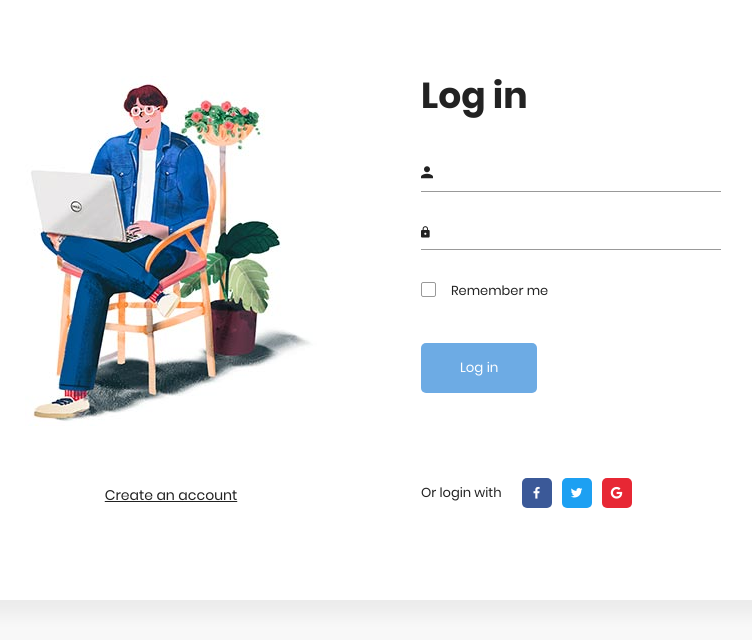
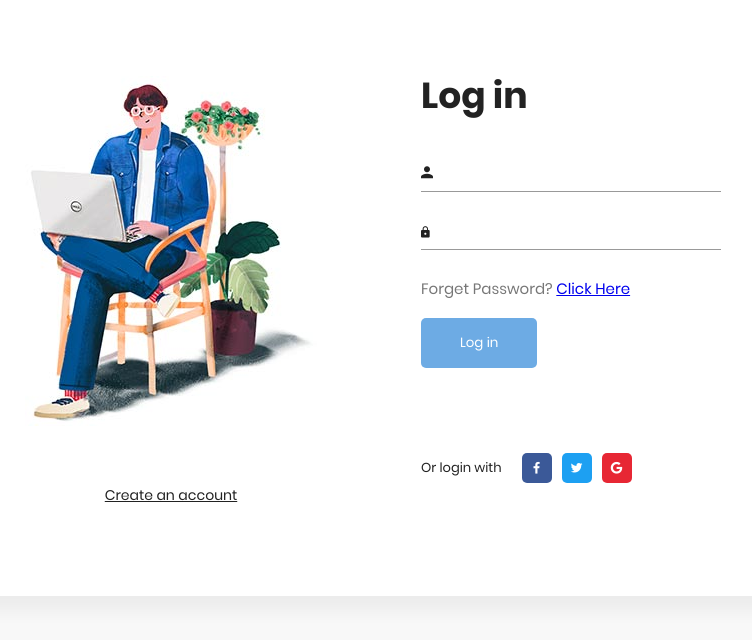
Before and after one commit to Shakil1081/craftdoc, a Django app: page /login/ in a window 1280 px wide. Shown: the part 159-799 px from the top of the page, without its empty margins (279-1031 px from the left). After the commit the page ends 661 px from the top, so only its background shows below. Run offline with Django 4.2, Linux system fonts and the light colour scheme.

Commit message:
public user forget passowrd

```diff
--- a/customadmin/models.py
+++ b/customadmin/models.py
@@ -65,7 +65,7 @@ class User(AbstractBaseUser, PermissionsMixin):
     def verify_email(self):
         """Mark email as verified and clear the token"""
         self.email_verified_at = timezone.now()
-        self.email_verify_token = None
+        # self.email_verify_token = None
         self.is_active = True  # Activate account if not already active
         self.save()
 
--- a/docmodify/templates/docmodify/auth/login.html
+++ b/docmodify/templates/docmodify/auth/login.html
@@ -38,12 +38,15 @@
                       {% endif %}
                   </div>
 
-                  <div class="form-group">
+                  <div>
+                    <p>Forget Password? <a href="{% url 'password_reset' %}" class="">Click Here</a></p>
+                  </div>
+                  {% comment %} <div class="form-group">
                       <input type="checkbox" name="remember-me" id="remember-me" class="agree-term" />
                       <label for="remember-me" class="label-agree-term">
                           <span><span></span></span>Remember me
                       </label>
-                  </div>
+                  </div> {% endcomment %}
 
                   <div class="form-group form-button">
                       <input type="submit" name="signin" id="signin" class="form-submit" value="Log in"/>
--- a/docmodify/urls.py
+++ b/docmodify/urls.py
@@ -1,6 +1,9 @@
 from django.urls import path
 from django.contrib.auth.views import LogoutView
 from . import views
+from .views import CustomPasswordResetView
+from django.contrib.auth import views as auth_views
+
 
 urlpatterns = [
     path('', views.hello_there, name='hello_there'),
--- a/docmodify/views.py
+++ b/docmodify/views.py
@@ -13,6 +13,8 @@ from .tokens import account_activation_token
 from .forms import PublicUserRegistrationForm, PublicLoginForm
 from django.contrib.auth import get_user_model
 from django.core.mail import EmailMultiAlternatives
+from django.contrib.auth.views import PasswordResetView
+from django.urls import reverse_lazy
 
 def hello_there(request):
     return render(request, 'docmodify/letterhead_upload.html')
@@ -180,3 +182,26 @@ def public_login(request):
         form = PublicLoginForm()
 
     return render(request, 'docmodify/auth/login.html', {'form': form})
+
+class CustomPasswordResetView(PasswordResetView):
+    template_name = 'docmodify/auth/password_reset_form.html'  # Your custom form template
+    # email_template_name = 'docmodify/auth/password_reset_email.html'  # Plain text email template (optional)
+    html_email_template_name = 'docmodify/auth/password_reset_email.html'  # Your custom HTML email template
+    # subject_template_name = 'docmodify/auth/password_reset_subject.txt'  # Custom subject template
+    success_url = reverse_lazy('password_reset_done')
+
+    def send_mail(self, subject_template_name, email_template_name, context, from_email, to_email, html_email_template_name=None):
+        """
+        Override the send_mail method to send both plain text and HTML emails.
+        """
+        subject = render_to_string(subject_template_name, context)
+        subject = ''.join(subject.splitlines())  # Remove any line breaks
+        body = render_to_string(email_template_name, context)  # Plain text email (optional)
+
+        # Render the HTML email template
+        html_email = render_to_string(html_email_template_name, context)
+
+        # Create the email message
+        msg = EmailMultiAlternatives(subject, body, from_email, [to_email])
+        msg.attach_alternative(html_email, "text/html")  # Attach the HTML version
+        msg.send()
```
